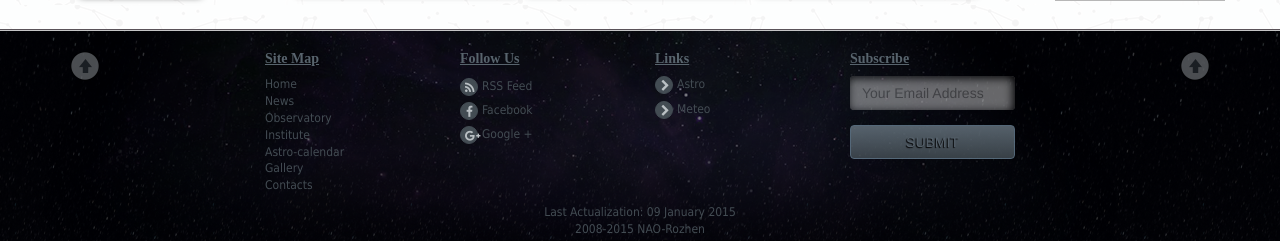
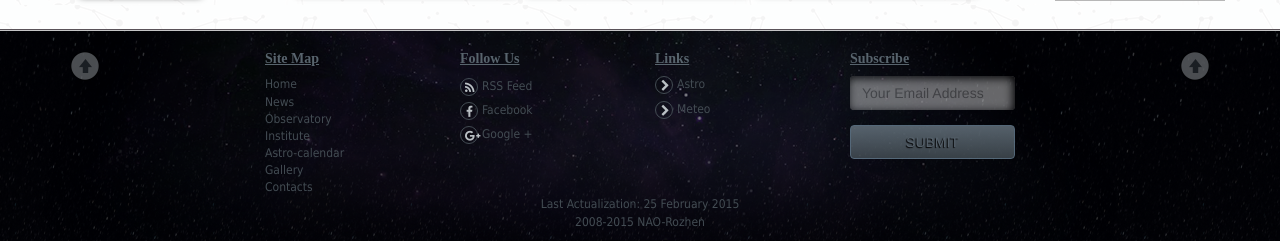
Before and after one commit to madwings/NAO-Rozhen, a CodeIgniter app: page /database/ in a window 1280 px wide. Shown: the part 1003-1244 px from the top of the page. Run offline with CodeIgniter, Linux system fonts and the light colour scheme; some libraries are stand-ins or nearby versions.

Commit message:
fixes in Koko`s mods
Signed-off-by: madwings <stily_c@yahoo.com>

```diff
--- a/application/controllers/Main.php
+++ b/application/controllers/Main.php
@@ -24,6 +24,9 @@ class Main extends CI_Controller {
 		$this->load->helper('lang');
 		$this->language = language_detect();
 	}
+
+	// --------------------------------------------------------------------
+
 	/**
 	 * Index Page for this controller.
 	 *
--- a/application/language/bulgarian/header_footer_lang.php
+++ b/application/language/bulgarian/header_footer_lang.php
@@ -18,5 +18,5 @@ $lang['astro'] = 'Астро';
 $lang['meteo'] = 'Метео';
 $lang['submit'] = 'изпрати';
 $lang['email_text'] = 'Вашият еmail адрес';
-$lang['last_modified'] = 'Последна aктуализация: 09 януари 2015';
+$lang['last_modified'] = 'Последна aктуализация: 25 февруари 2015';
 $lang['copyright'] = '2008-2015 НАО-Рожен';
--- a/application/language/english/header_footer_lang.php
+++ b/application/language/english/header_footer_lang.php
@@ -18,5 +18,5 @@ $lang['astro'] = 'Astro';
 $lang['meteo'] = 'Meteo';
 $lang['submit'] = 'submit';
 $lang['email_text'] = 'Your Email Address';
-$lang['last_modified'] = 'Last Actualization: 09 January 2015';
+$lang['last_modified'] = 'Last Actualization: 25 February 2015';
 $lang['copyright'] = '2008-2015 NAO-Rozhen';
--- a/assets/css/main.css
+++ b/assets/css/main.css
@@ -623,11 +623,6 @@ footer {
 	color: #434c53;
 }
 
-.footerContent li:hover{
-	text-decoration: none;
-	font-weight: bold;
-}
-
 .footerContent a:hover{
 	text-decoration: none;
 	font-weight: bold;
@@ -646,7 +641,6 @@ footer {
 }
 
 .links li{
-	line-height: 1.4;
 	font-family: "tahoma";
 	font-size:12px;
 	color: #434c53;
@@ -656,7 +650,7 @@ footer {
 }
 
 .links a{
-	display: block;
+	display: inline-block;
 	position: relative;
 }
 
@@ -666,7 +660,6 @@ footer {
 	width: 18px;
 	height: 18px;
 	position: absolute;
-	background-color: #434c53;
 }
 
 .fa{
@@ -746,14 +739,15 @@ footer {
     background: linear-gradient(#6a7883, #454f56);
 }
 
-#rights{
+#rights {
+	bottom: 10px;
+	position: relative;
 	font-family: "tahoma";
 	font-size: 12px;
 	color: #434c53;
 	float: none;
-	margin: 0 auto;
 }
 
-#rights p{
+#rights p {
 	margin-bottom: 0px;
 }
```
